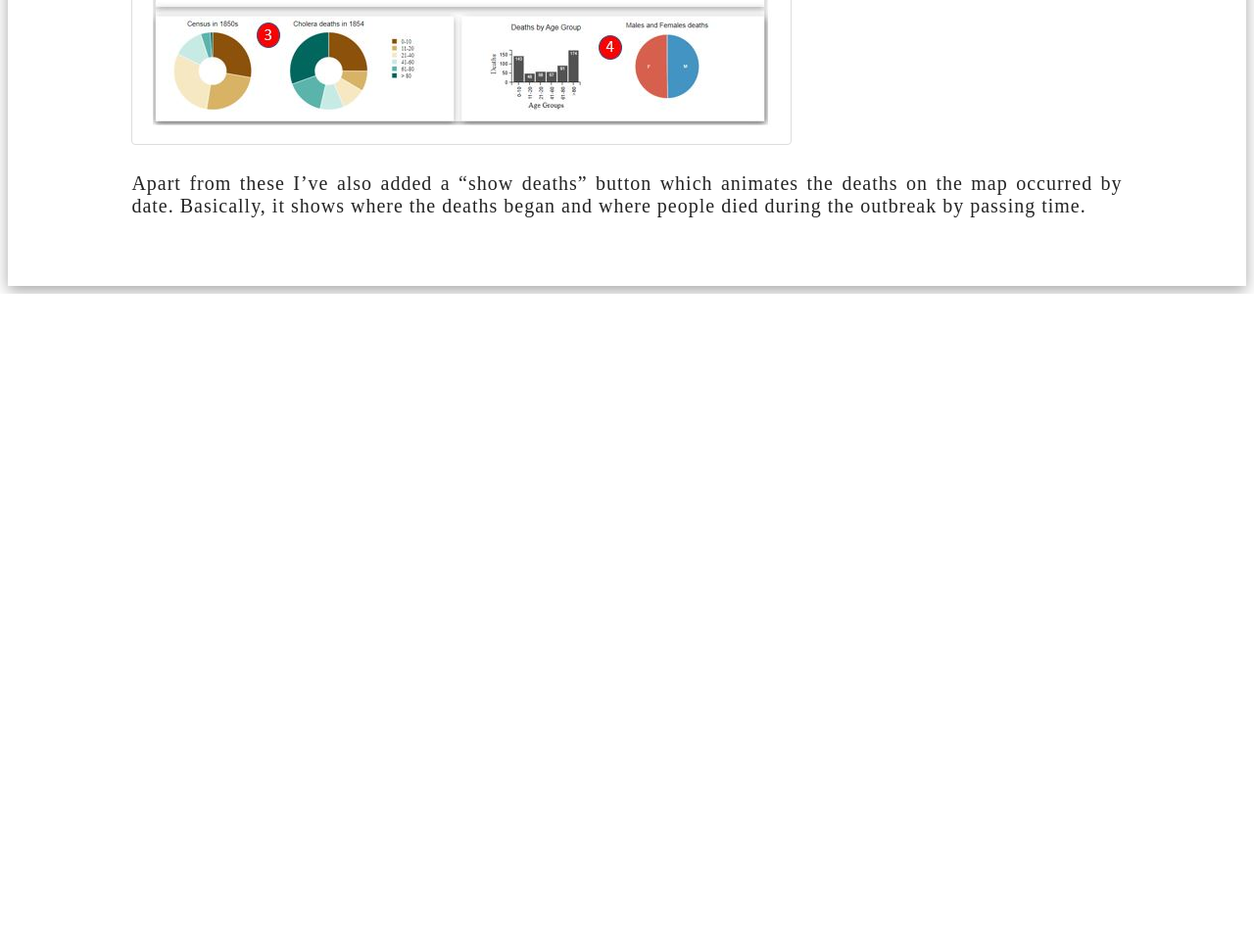
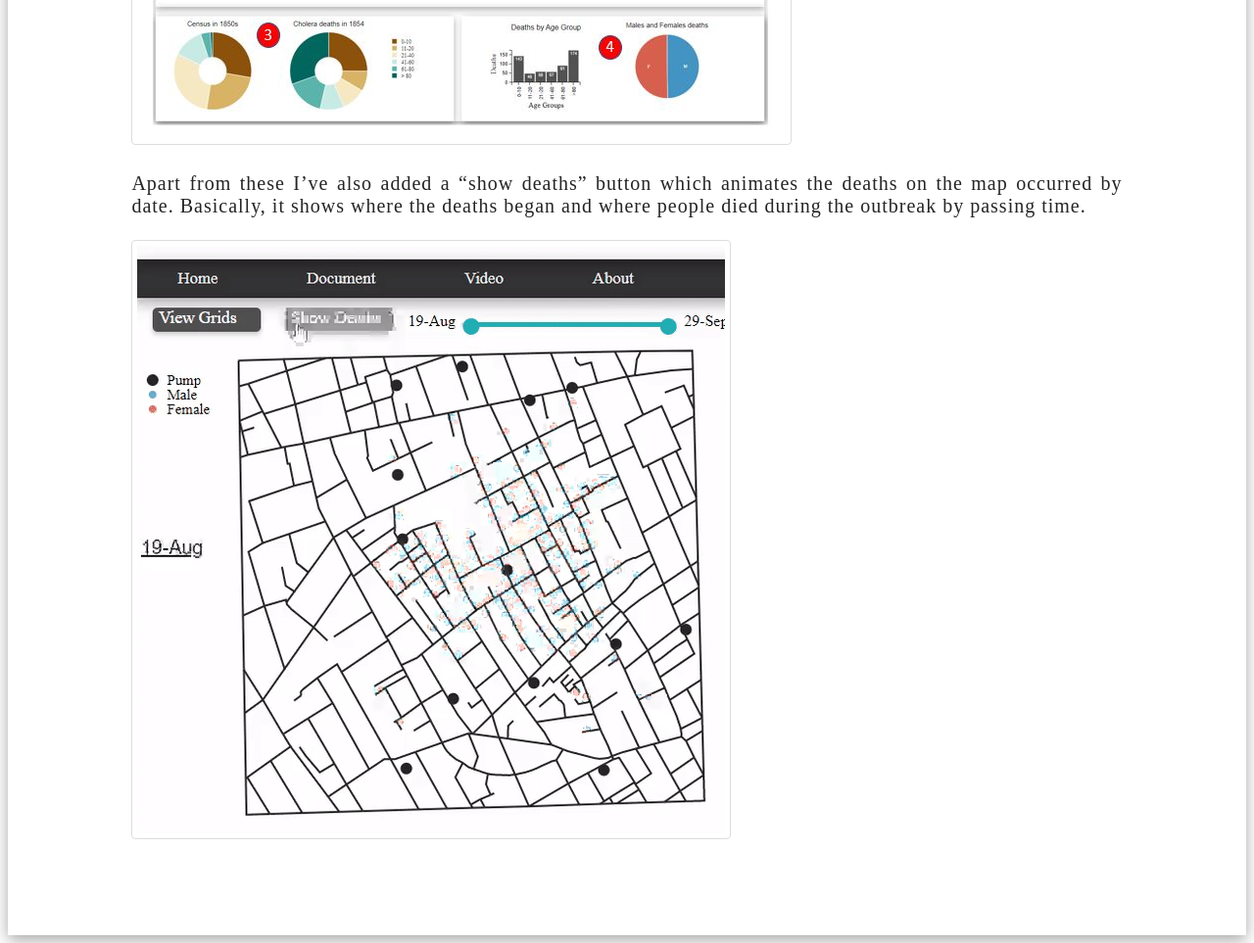
Before and after one commit to jainaashi15/london_cholera_outbreak_d3, a plain HTML site: page document.html in a window 1280 px wide. Shown: the part 3147-4110 px from the top of the page at 98% size. Before the commit the page ends 3447 px from the top, so only its background shows below. Drawn offline with Linux system fonts and the light colour scheme.

Commit message:
added gif

```diff
--- a/document.html
+++ b/document.html
@@ -65,6 +65,9 @@
             <img class="dashboardimg" src="finaldashboard.JPG" href="index.html">
             <br><br>Apart from these I’ve also added a “show deaths” button which animates the deaths on the map occurred by date. Basically, it shows where the deaths began and where people died during the outbreak by passing time.
             <br>
+            <br>
+            <img src="showdeaths.gif" alt="Deaths gif" >
+            <br><br>
           </p>
 				</div>
 
```
Also changed, not shown: showdeaths.gif (added).
